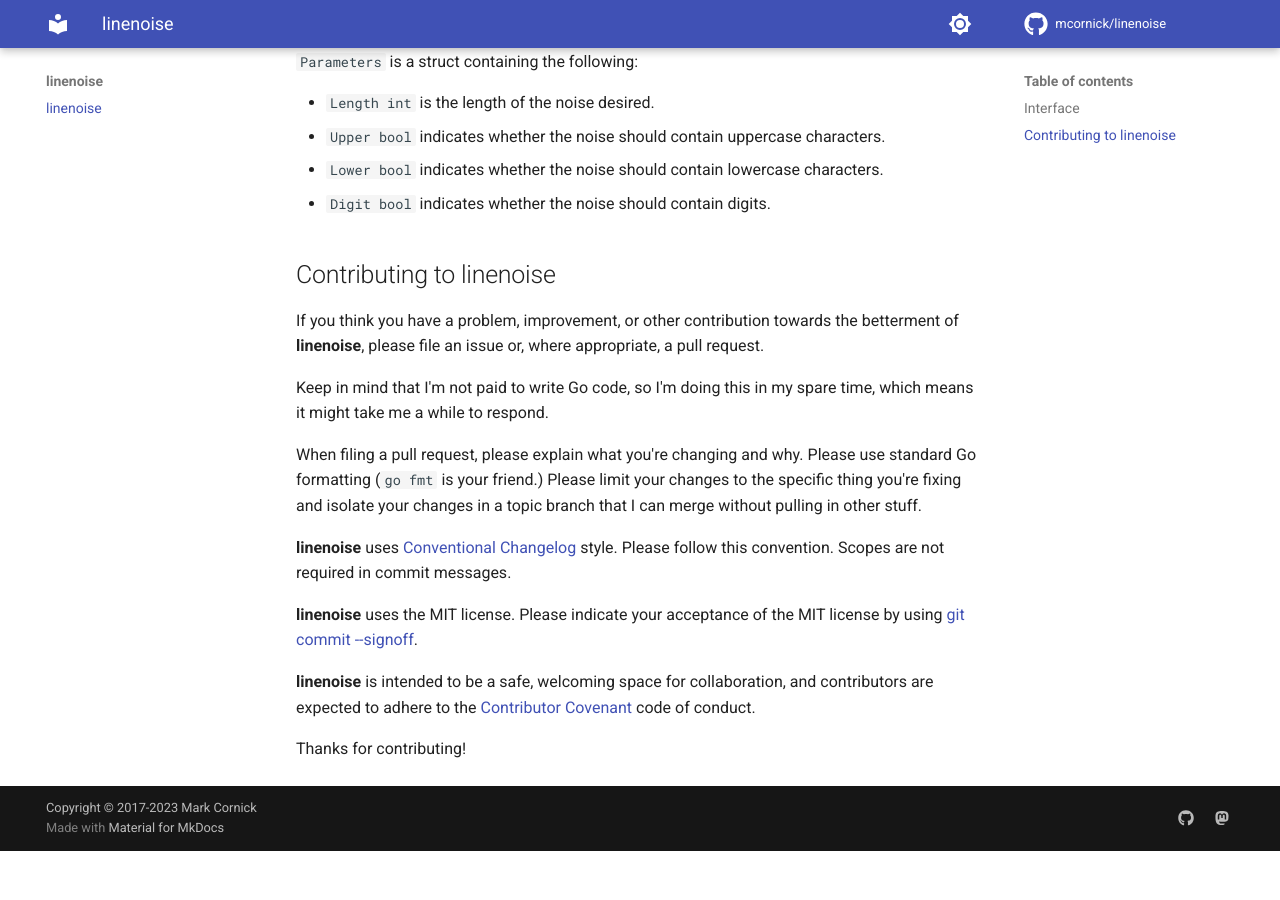
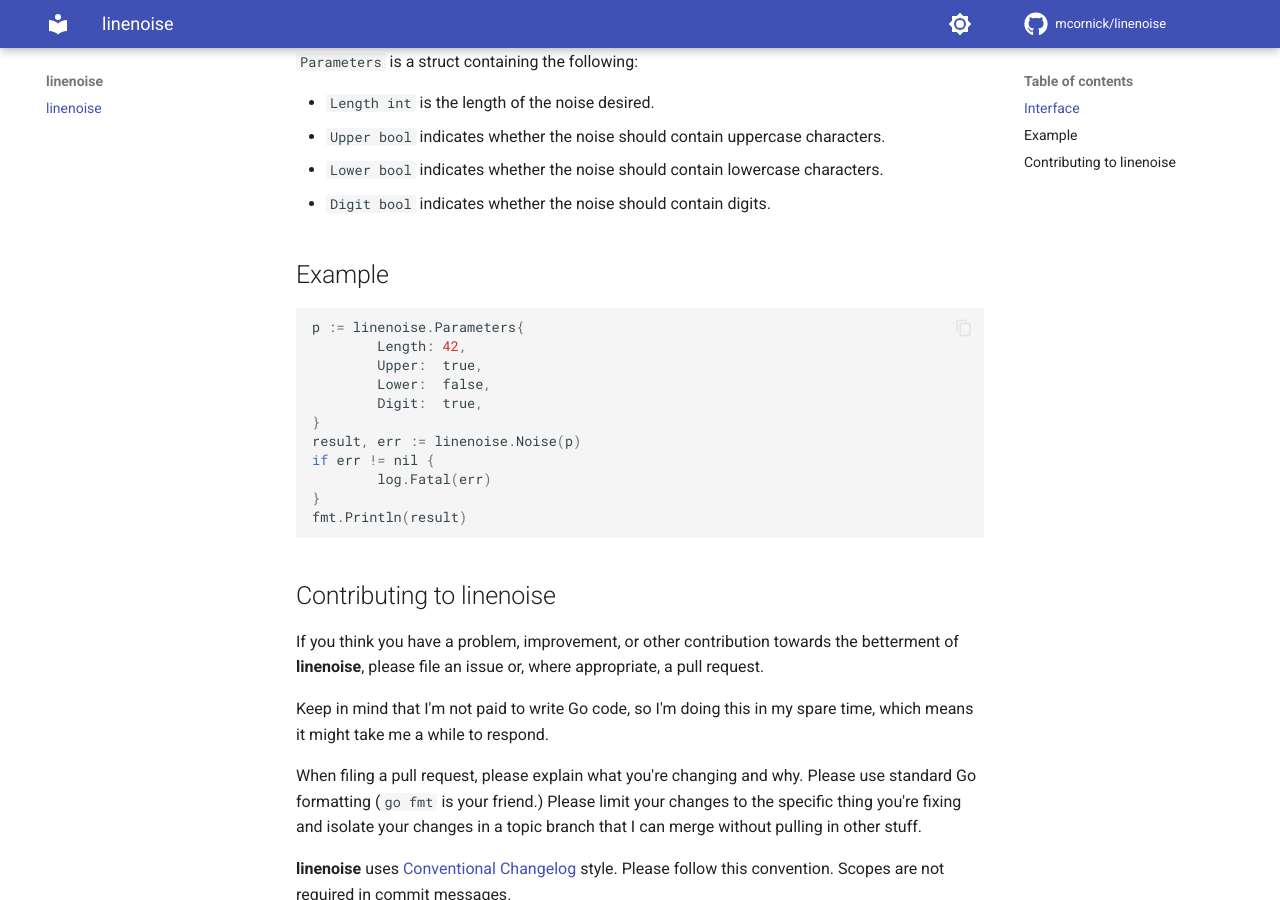
Before and after one commit to mcornick/linenoise, an MkDocs documentation site: the page built from docs/index.md, in a window 1280 px wide and 900 px high, scrolled down 526 px. Built offline with MkDocs 1.6.1 and Material for MkDocs 9.7.7, drawn with Linux system fonts in a browser that asks for light colours; comment, search, counter and statistics services are not loaded; the version menu is left out; before the commit the page ends 1377 px from its top, so only the background shows below that.

Commit message:
docs: add a code example
Signed-off-by: Mark Cornick <mcornick@mcornick.com>

````diff
--- a/docs/index.md
+++ b/docs/index.md
@@ -18,6 +18,22 @@ __linenoise__ exports one function and one struct.
 * `Lower bool` indicates whether the noise should contain lowercase characters.
 * `Digit bool` indicates whether the noise should contain digits.
 
+## Example
+
+```go
+p := linenoise.Parameters{
+        Length: 42,
+        Upper:  true,
+        Lower:  false,
+        Digit:  true,
+}
+result, err := linenoise.Noise(p)
+if err != nil {
+        log.Fatal(err)
+}
+fmt.Println(result)
+```
+
 ## Contributing to linenoise
 
 If you think you have a problem, improvement, or other contribution towards the betterment of __linenoise__, please file an issue or, where appropriate, a pull request.
````
